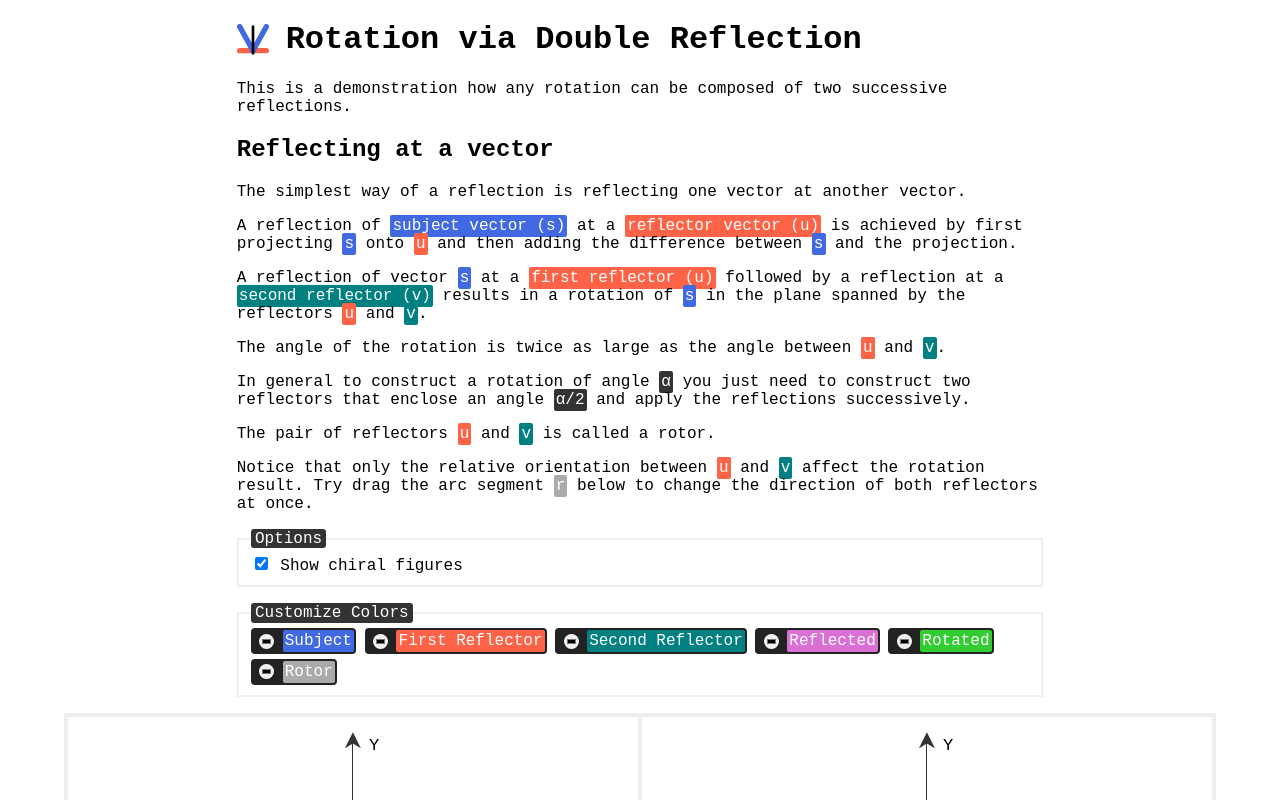
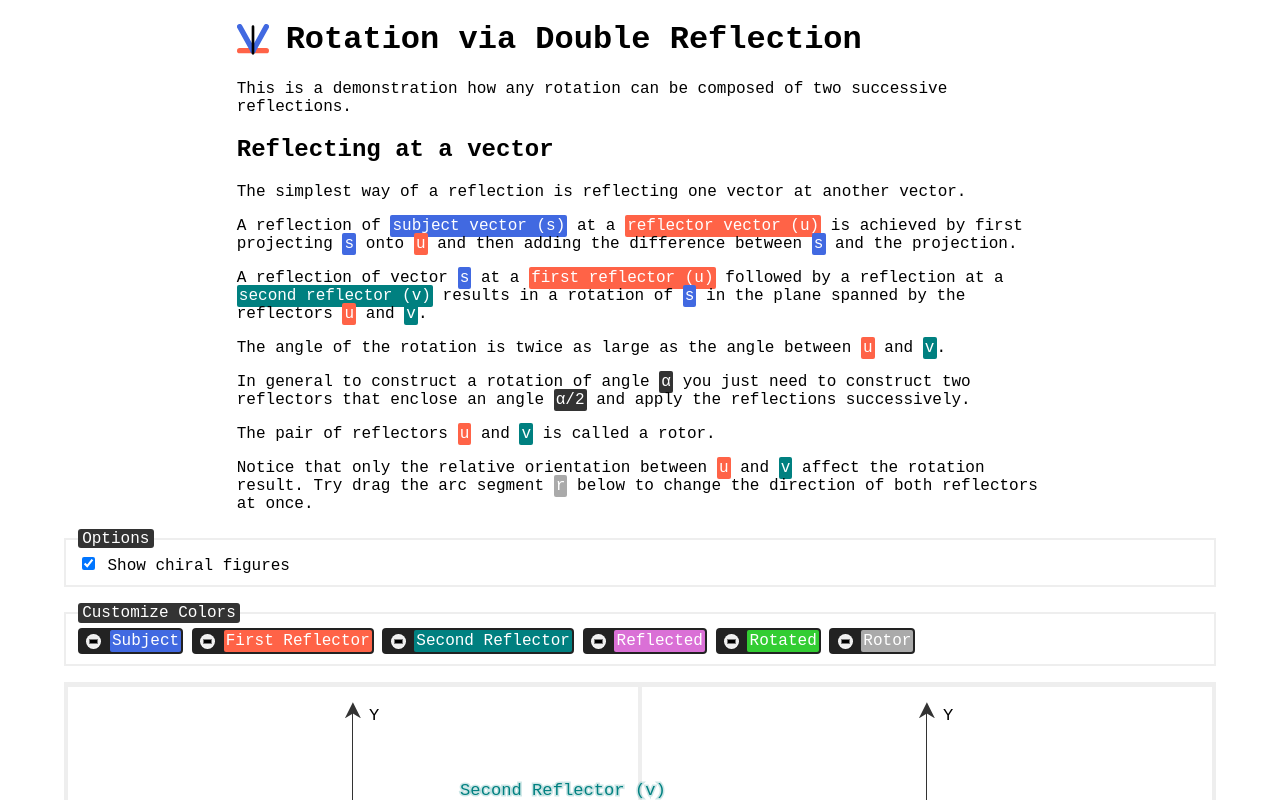
Before and after one commit to laszlokorte/rotor-reflect, a SvelteKit app: page / in a window 1280 px wide. Shown: the top 800 px of the page. Built offline with nearby package versions, Linux system fonts and the light colour scheme.

Commit message:
adjust option sizing

```diff
--- a/src/routes/App.svelte
+++ b/src/routes/App.svelte
@@ -1146,7 +1146,8 @@
         {@render textLabel("rotor", "r", "rotor")} below to change the direction of
         both reflectors at once.
     </p>
-
+</header>
+<div class="options">
     <fieldset>
         <legend>Options</legend>
         <label>
@@ -1166,7 +1167,7 @@
             {@render colorPicker("Rotor", "r", "rotor")}
         </div>
     </fieldset>
-</header>
+</div>
 
 <div class="grid">
     <figure class="grid-item">
@@ -1582,7 +1583,7 @@ const rotateHalf =
             "subject (s)",
             "subject",
         )}
-        <em>onto</em> the reflector vector itself. Now using {@render textLabel(
+        <em>onto</em> the reflector vector itself. Now using a {@render textLabel(
             "plane",
             "plane",
             "plane",
@@ -1708,7 +1709,9 @@ const planeProject = (subject, plane) =>
             "pivot",
         )} of the rotation. Try to drag the pivot around.
     </p>
-
+</section>
+
+<div class="options">
     <fieldset>
         <legend>Options</legend>
         <label>
@@ -1727,7 +1730,7 @@ const planeProject = (subject, plane) =>
             {@render colorPicker("Rotated", "t", "rotated")}
         </div>
     </fieldset>
-</section>
+</div>
 <div class="grid">
     <figure class="grid-item">
         <figcaption>
@@ -2316,7 +2319,8 @@ const planeProject = (subject, plane) =>
         straight plane. In this way Circle Inversion is a generalization of a
         reflection on a plane.
     </p>
-
+</section>
+<div class="options">
     <fieldset>
         <legend>Options</legend>
         <label>
@@ -2335,7 +2339,7 @@ const planeProject = (subject, plane) =>
             {@render colorPicker("Rotated", "t", "rotated")}
         </div>
     </fieldset>
-</section>
+</div>
 <div class="grid">
     <figure class="grid-item">
         <figcaption>
@@ -2900,6 +2904,10 @@ function circleReflect(subject, circle) {
     :global(body) {
         font-family: monospace, monospace;
     }
+    .options {
+        max-width: 120ch;
+        margin: auto;
+    }
     .grid {
         overflow: visible;
         background: #eee;
@@ -2937,6 +2945,7 @@ function circleReflect(subject, circle) {
         background: #222;
         color: #fff;
         border-radius: 2px;
+        white-space: nowrap;
     }
 
     .canvas {
```
